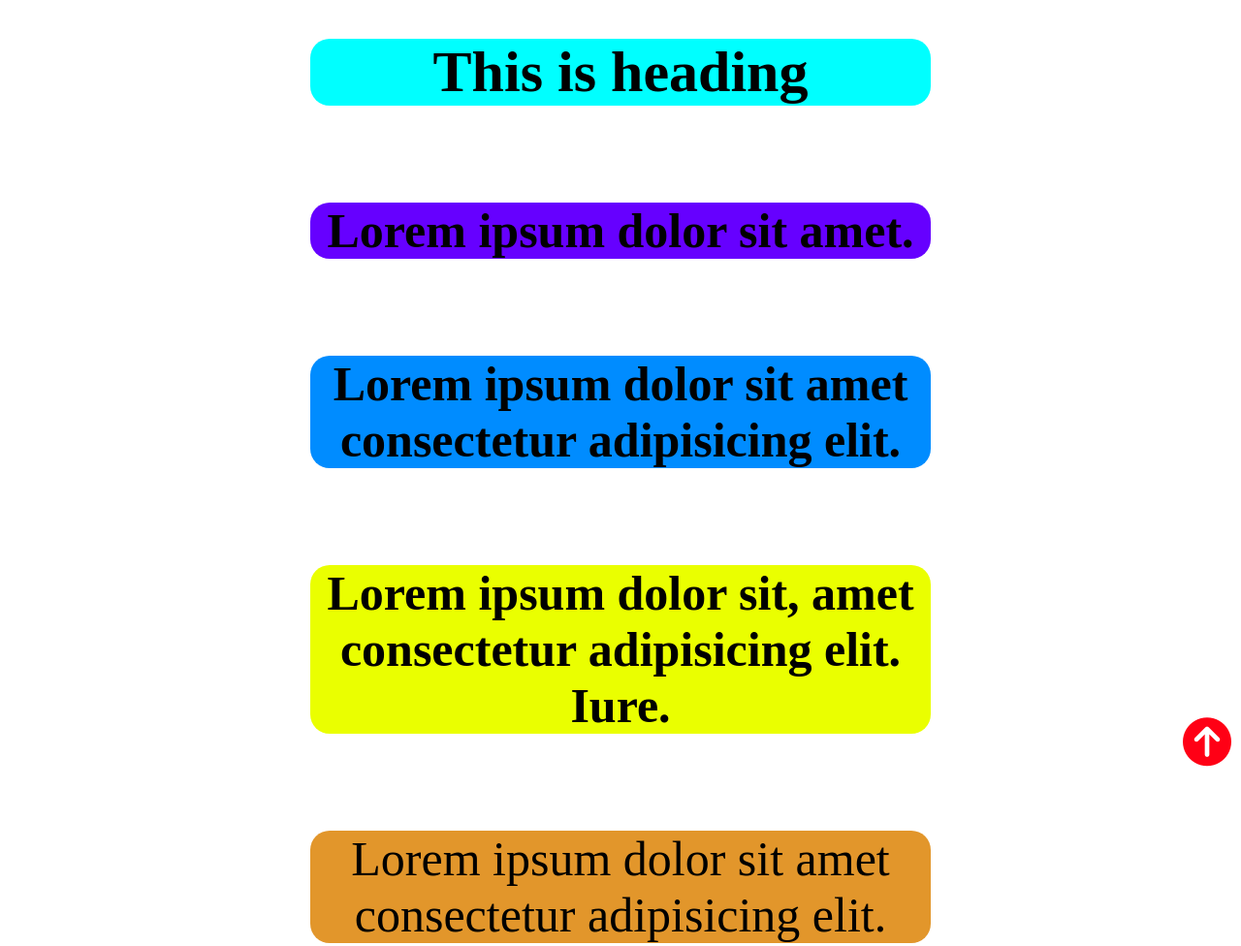
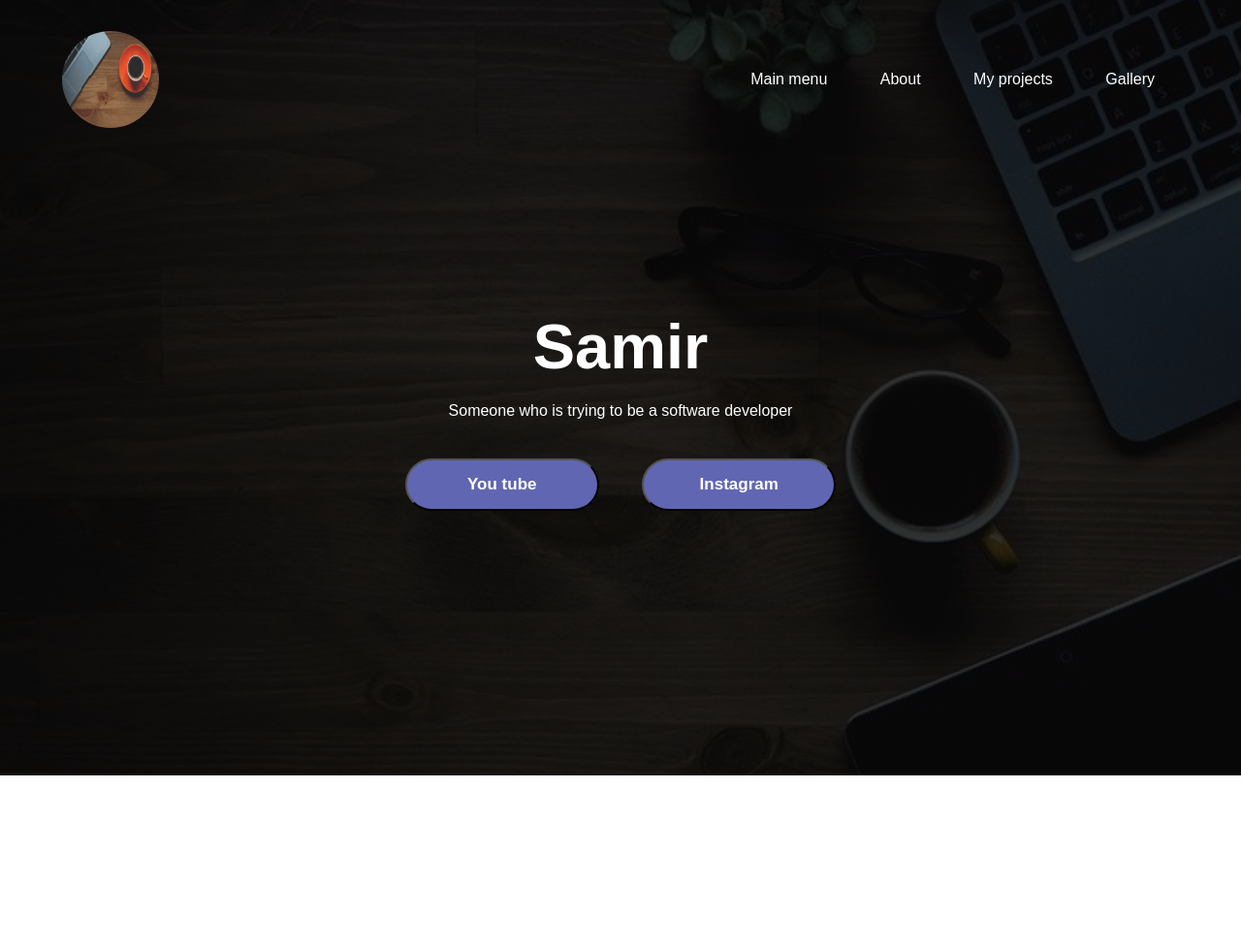
Before and after one commit to sammedov/sammedov.github.io, a plain HTML site: page index.html in a window 1280 px wide. Shown: the whole page at 97% size. After the commit the page ends 800 px from the top, so only its background shows below. Drawn offline with Linux system fonts and the light colour scheme.

Commit message:
Update index.html

```diff
--- a/index.html
+++ b/index.html
@@ -5,93 +5,99 @@
     <meta http-equiv="X-UA-Compatible" content="IE=edge">
     <meta name="viewport" content="width=device-width, initial-scale=1.0">
     <title>Document</title>
-    <link rel="stylesheet" href="https://cdnjs.cloudflare.com/ajax/libs/font-awesome/6.2.0/css/all.min.css"  />
     <style>
-        html{
-            scroll-behavior: smooth;
-        }
-        body{
-            margin: 0px;
-        }
-        h1{
-            font-size: 60px;
-            text-align: center;
-            background-color: aqua;
-            width: 50%;
-            border-radius: 20px;
-            transform: translate(50%);
+    *{
+        margin: 0;
+        padding: 0;
+        font-family: sans-serif
+    }
+    .banner{
+        height: 100vh;
+        width: 100%;
+        background-image: linear-gradient(rgba(0,0,0,0.8), rgba(0,0,0,0.8)), url(2.jpeg.jpg);
+        background-position: center;
+        background-size: cover;
+    }
+    .navbar{
+        display: flex;
+        width: 90%;
+        margin: auto;
+        padding: 32px 0;
+        align-items: center;
+        justify-content: space-between;
+    }
+    .logo{
+        cursor: pointer;
+        border-radius: 50%;
+    }
+    .navbar ul li{
+        list-style-type: none;
+        display: inline-block;
+        margin: 0 25px;
 
-        }
-        h2{
+    }
+    .navbar ul li a{
+        text-decoration: none;
+        color: #fff;
+    }
+    .navbar ul li a:hover{
+        box-shadow: 0px 2px red;
+        transition: 1s;
+    }
 
-            font-size: 50px;
-            margin-top: 100px;
-            text-align: center;
-            background-color:rgb(102, 0, 255);
-            width: 50%;
-            border-radius: 20px;
-            transform: translate(50%);
-        }
+    .content{
+        width: 100%;
+        position: absolute;
+        top: 40%;
+        color: #fff;
+        text-align: center;
+    }
+    .content h1{
+        font-size: 65px;
 
-        h3{
-            font-size: 50px;
-            margin-top: 100px;
-            text-align: center;
-            background-color: rgb(0, 140, 255);
-            width: 50%;
-            border-radius: 20px;
-            transform: translate(50%);
-        }
+    }
+    .content p{
+        margin: 20px auto;
+    }
+    button{
+        width: 200px;
+        padding: 15px 0;
+        border-radius: 35px;
+        margin: 20px;
+        text-align: center;
+        color: #fff;
+        cursor: pointer;
+        font-weight: 600;
+        background-color: #6166b3;
+        font-size: 17px;
+    }
+    button:hover{
+        color: black;
+        transition: 1s;
 
-        h4{
-            font-size: 50px;
-            margin-top: 100px;
-            text-align: center;
-            background-color: rgb(234, 255, 0);
-            width: 50%;
-            border-radius: 20px;
-            transform: translate(50%);
-        }
-        div{
-            font-size: 50px;
-            margin-top: 100px;
-            background-color:rgb(226, 150, 43);
-            text-align: center;
-            width: 50%;
-            border-radius: 20px;
-            transform: translate(50%);
-        }
 
-        #backtotop{
-            position: fixed;
-            bottom: 10px;
-            right: 10px;
-        }
-        #backtotop i {
-            color: rgb(255, 0, 21);
-            font-size: 50px;
-        }
-        #backtotop i:hover{
-            color: aqua;
-        }
+    }
+
 
     </style>
 </head>
-<body id="body">
-    <h1>This is heading </h1>
-
-    <h2>Lorem ipsum dolor sit amet.</h2>
-
-    <h3>Lorem ipsum dolor sit amet consectetur adipisicing elit.</h3>
-
-    <h4>Lorem ipsum dolor sit, amet consectetur adipisicing elit. Iure.</h4>
-
-    <div>Lorem ipsum dolor sit amet consectetur adipisicing elit. </div>
-
-        <a href="#body" id="backtotop">
-            <i class="fas fa-arrow-circle-up"></i>
-        </a>
-  <br><br>
-
+<body>
+    <div class="banner">
+        <div class="navbar">
+            <img src="1.jpeg.jpg" alt="" class="logo" width="100" height="100">
+            <ul>
+                <li><a href="#">Main menu</a></li>
+                <li><a href="#">About</a></li>
+                <li><a href="#">My projects</a></li>
+                <li><a href="#">Gallery</a></li>
+            </ul>
+        </div>
+        <div class="content">
+            <h1>Samir</h1>
+            <p>Someone who is trying to be a software developer</p>
+            <button type="button">You tube</button>
+            <button type="button">Instagram</button>
+        </div>
+    </div>
 </body>
 </html>
```
